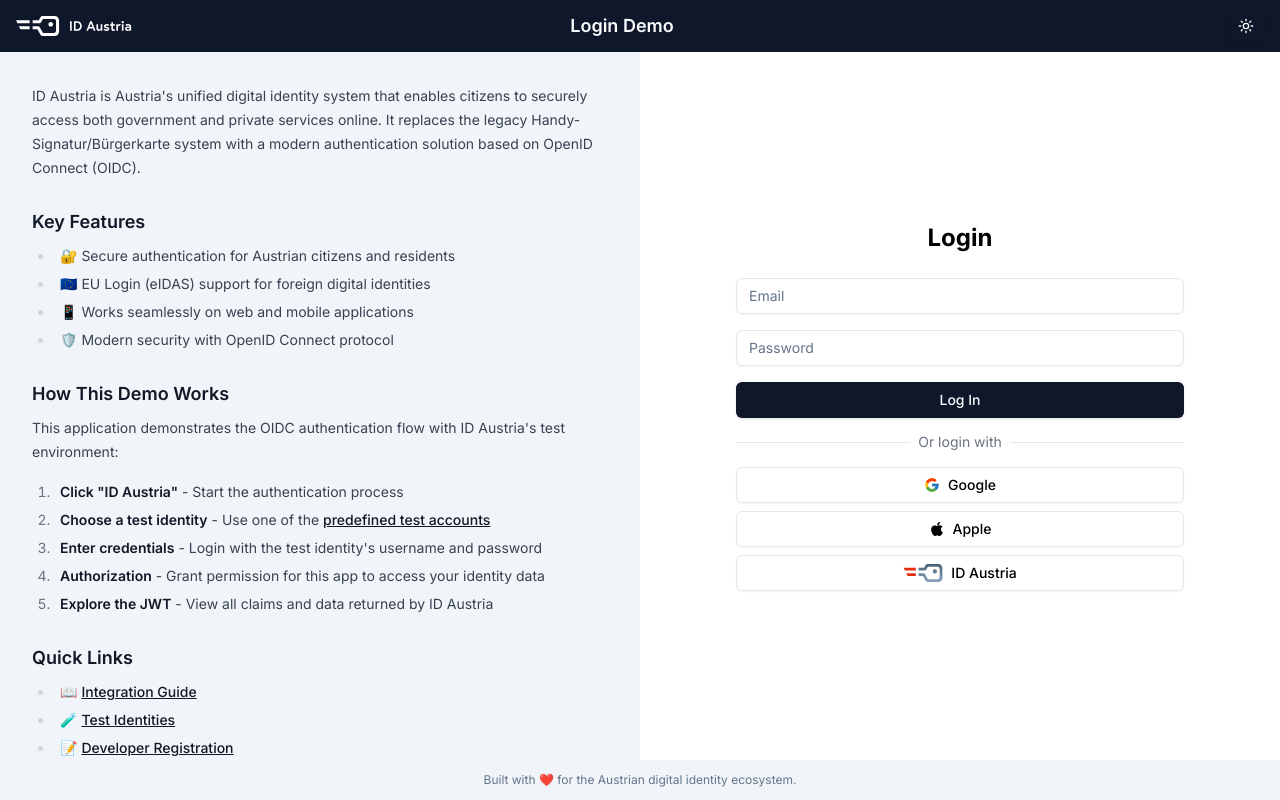
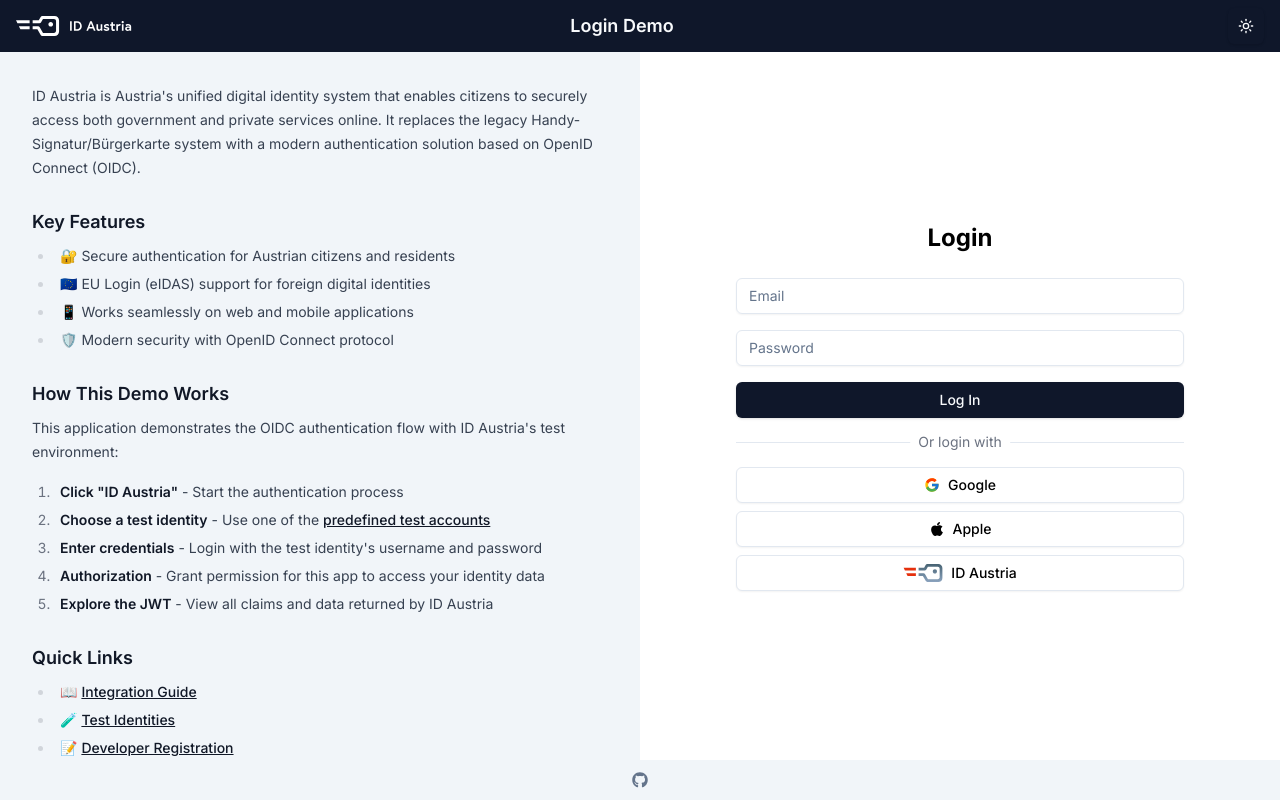
Before and after one commit to rudgal/id-austria-demo, a Next.js app: page / in a window 1280 px wide. Built offline with nearby package versions, Linux system fonts and the light colour scheme.

Commit message:
add github repo link

```diff
--- a/src/components/footer.tsx
+++ b/src/components/footer.tsx
@@ -1,8 +1,17 @@
+import { FaGithub } from 'react-icons/fa';
+
 export function Footer() {
   return (
     <footer className="bg-slate-100 py-3 dark:bg-slate-800">
-      <div className="container mx-auto px-4 text-center text-xs text-slate-500 dark:text-slate-400">
-        Built with ❤️ for the Austrian digital identity ecosystem.
+      <div className="container mx-auto flex items-center justify-center px-4 text-xs text-slate-500 dark:text-slate-400 gap-4">
+        <a
+          href="https://github.com/rudgal/id-austria-demo"
+          target="_blank"
+          rel="noopener noreferrer"
+          className="flex items-center gap-2 hover:text-slate-700 dark:hover:text-slate-200"
+        >
+          <FaGithub className="h-4 w-4" />
+        </a>
       </div>
     </footer>
   );
```
